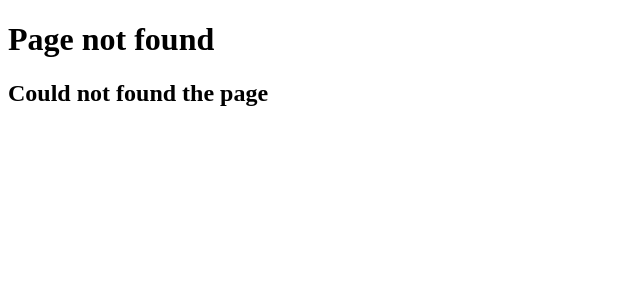
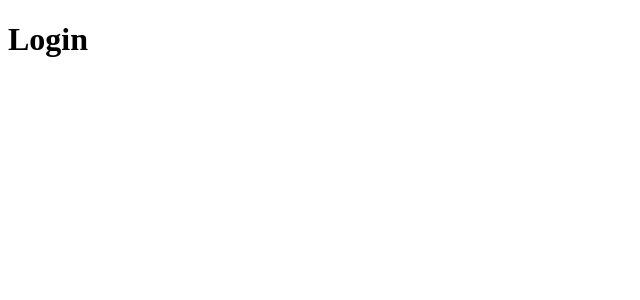
Before and after one commit to Shiajyas/learn_nextJs, a Next.js app in the folder hellow-world/: page /login in a window 1280 px wide. Before the commit this address had no page. Shown: the top 300 px of the page, without its empty margins (0-640 px from the left). Built offline with nearby package versions, Linux system fonts and the light colour scheme.

Commit message:
route-group added for auth

```diff
--- /dev/null
+++ b/hellow-world/src/app/(auth)/forget-password/page.tsx
@@ -0,0 +1,5 @@
+
+
+export default function ForgetPassword(){
+    return <h1>forget Password</h1>
+}
--- /dev/null
+++ b/hellow-world/src/app/(auth)/login/page.tsx
@@ -0,0 +1,5 @@
+
+
+export default function Login(){
+    return <h1>Login</h1>
+}
--- /dev/null
+++ b/hellow-world/src/app/(auth)/register/page.tsx
@@ -0,0 +1,5 @@
+
+
+export default function register(){
+    return <h1>Register</h1>
+}
```
